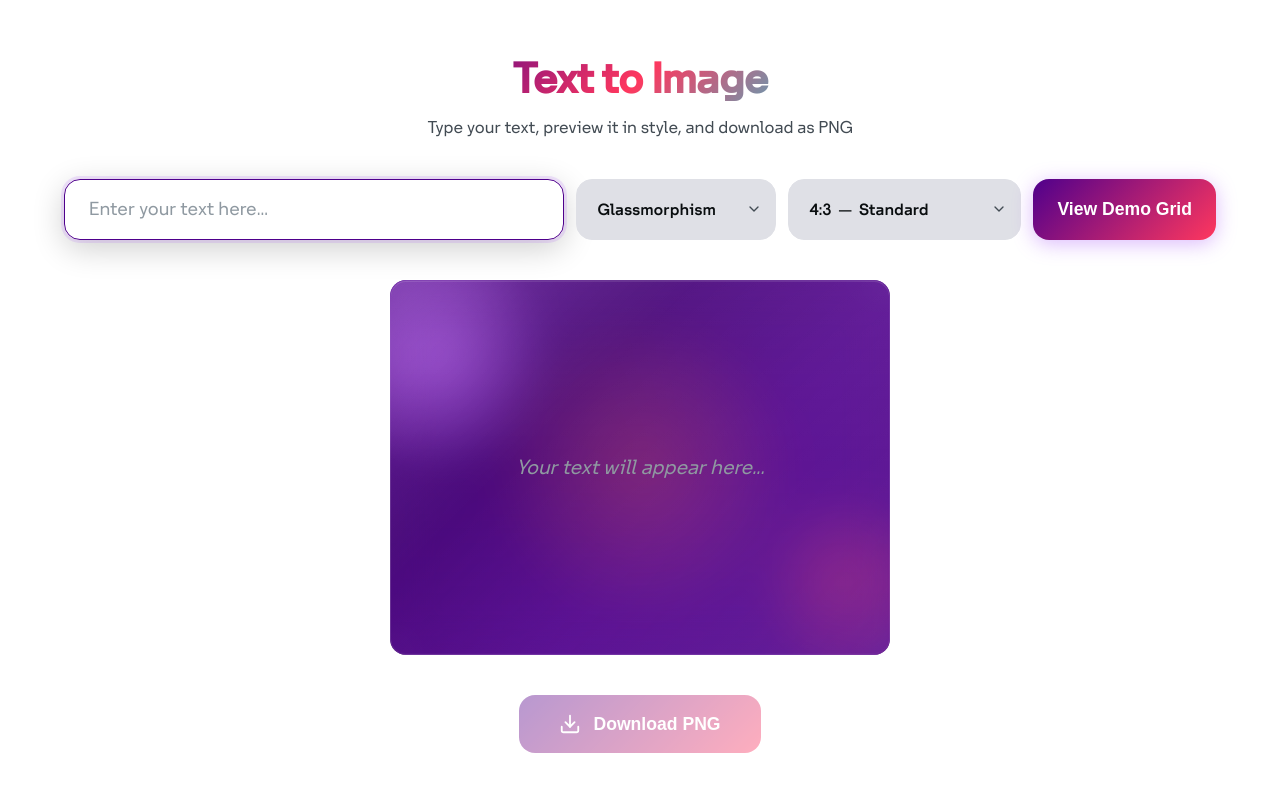
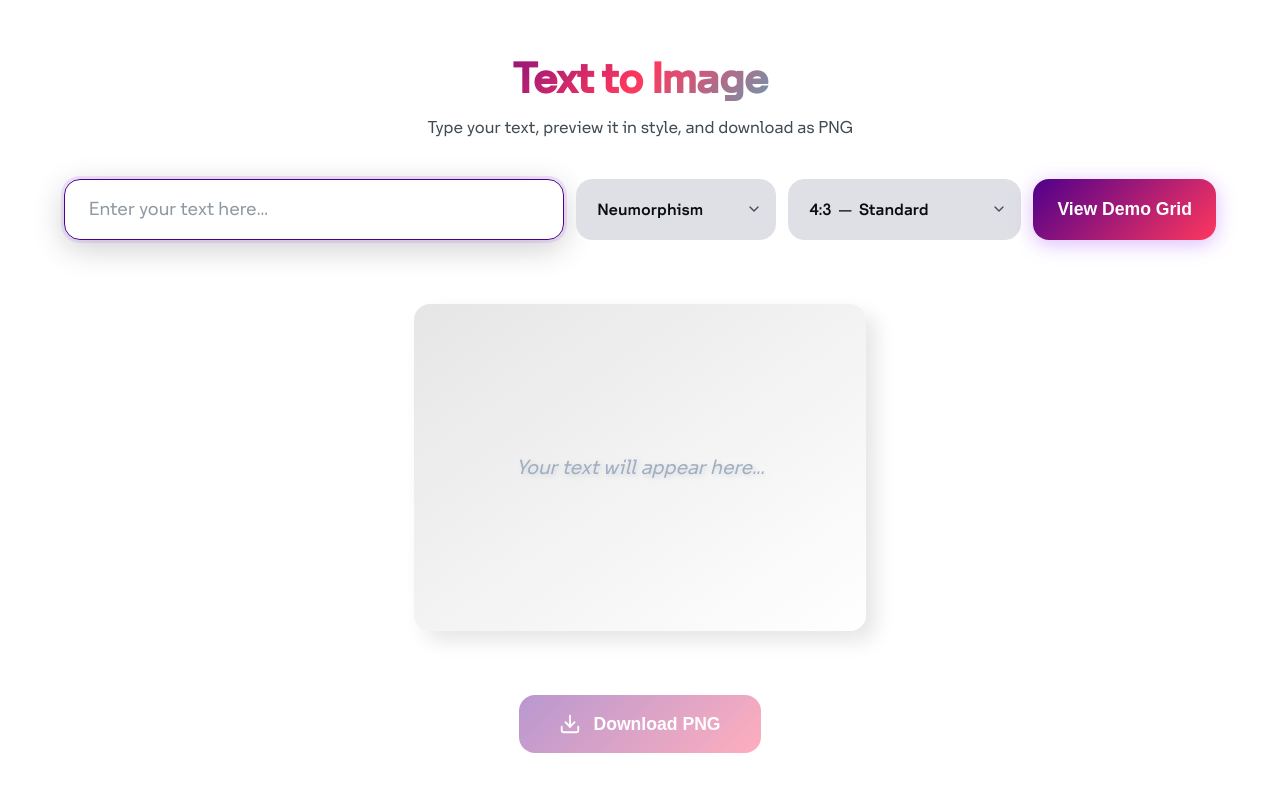
Before and after one commit to msamak81/image-download, a React (Vite) app: page / in a window 1280 px wide. Shown: the top 792 px of the page. Built offline with nearby package versions, Linux system fonts and the light colour scheme.

Commit message:
feat: set default design to neumorphism and refine its CSS properties.

```diff
--- a/src/App.css
+++ b/src/App.css
@@ -676,11 +676,11 @@
   overflow: visible;
 }
 .design-neumorphism {
-  --margin-value: 20px;
+  --margin-value: 24px;
   background: linear-gradient(145deg, #e6e6e6, #ffffff);
   box-shadow:
-    15px 15px 32px #e6e6e6,
-    -15px -15px 32px #ffffff;
+    10px 10px 20px #e6e6e6,
+    -10px -10px 20px #ffffff;
   margin: var(--margin-value);
   width: calc(100% - var(--margin-value) * 2);
   height: calc(100% - var(--margin-value) * 2);
--- a/src/App.jsx
+++ b/src/App.jsx
@@ -29,7 +29,7 @@ const DESIGNS = [
 function App() {
   const [text, setText] = useState('')
   const [aspectRatio, setAspectRatio] = useState('4-3')
-  const [design, setDesign] = useState('glass')
+  const [design, setDesign] = useState('neumorphism')
   const [isExporting, setIsExporting] = useState(false)
   const [showDemo, setShowDemo] = useState(false)
   const cardRef = useRef(null)
```
